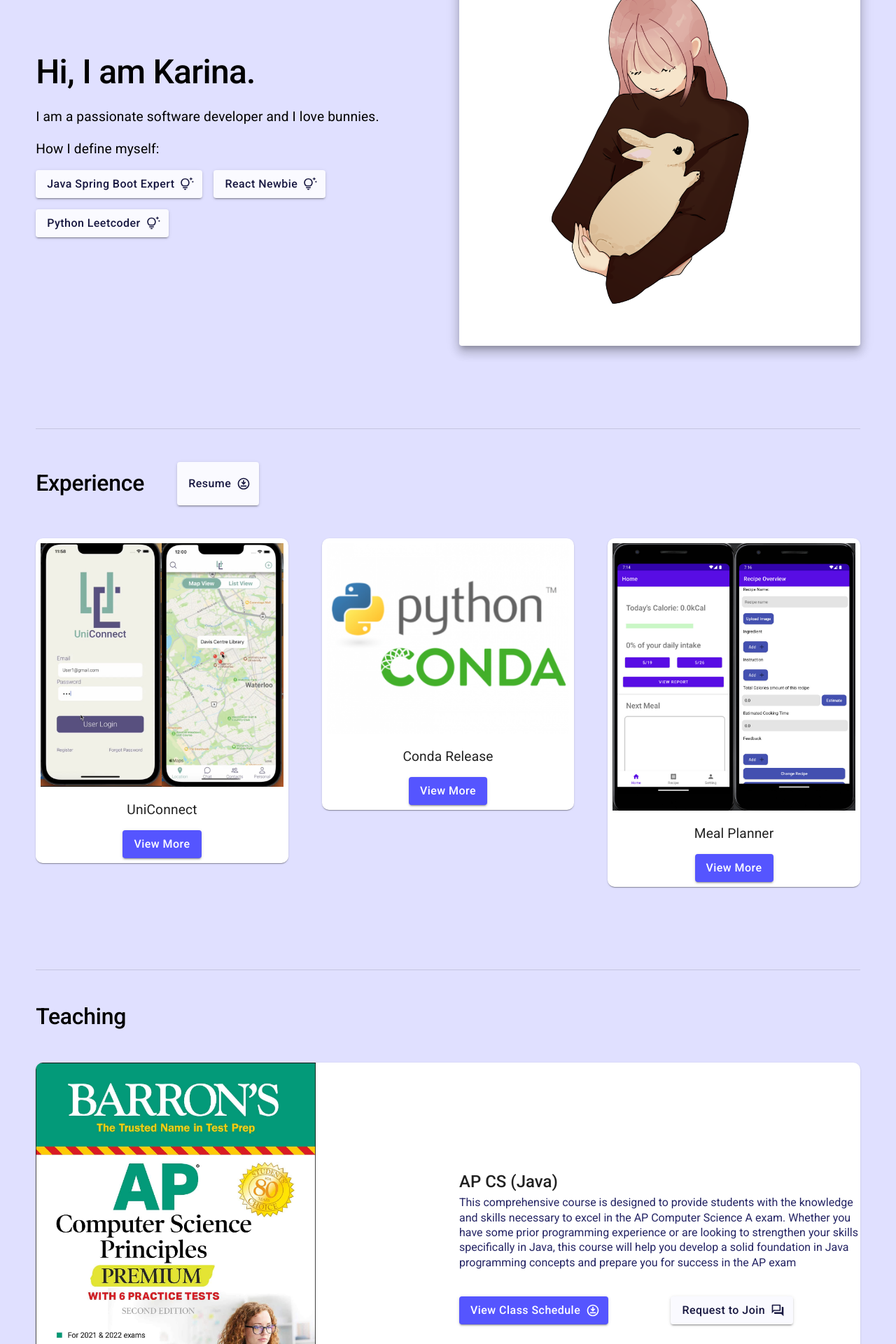
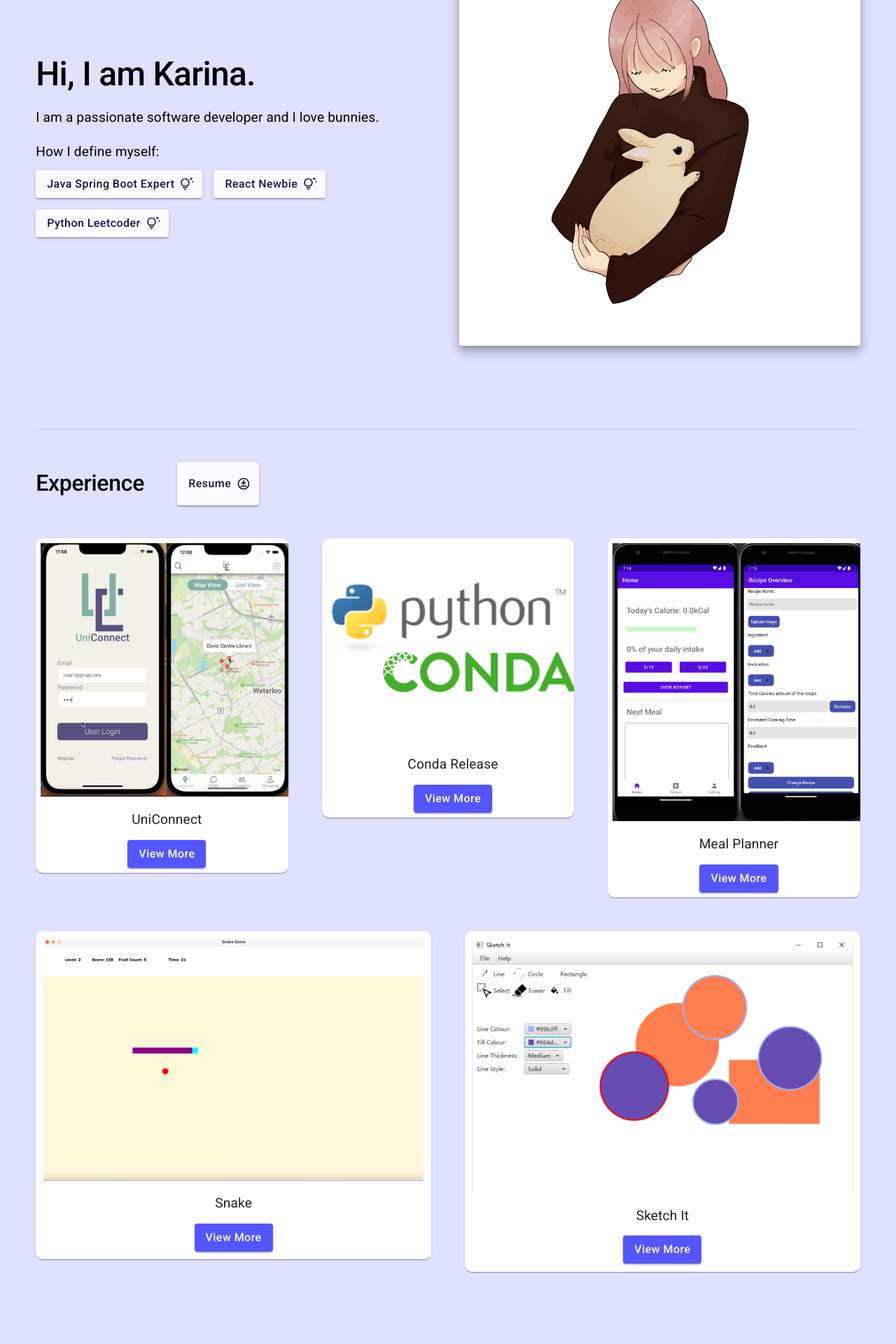
Before and after one commit to KarinaSang/KarinaSang.github.io, a React (Create React App) app in the folder my-website/: page / in a window 1280 px wide. Shown: the part 300-2220 px from the top of the page at 70% size. Built offline with nearby package versions, Linux system fonts and the light colour scheme.

Commit message:
added two more projects and paddings

```diff
--- a/my-website/src/components/ExperienceCard.js
+++ b/my-website/src/components/ExperienceCard.js
@@ -19,7 +19,7 @@ const ExperienceCard = (props) => {
                         src={props.data.image}
                         alt="experience"
                         loading="lazy"
-                        style={{ width: "100%", height: "auto", minWidth: "200px"}}
+                        style={{ width: "100%", height: "auto", minWidth: "360px"}}
                     />
                 </Grid>
                 <Grid item>
--- a/my-website/src/components/TeachingCard.js
+++ b/my-website/src/components/TeachingCard.js
@@ -8,7 +8,7 @@ const TeachingCard = (props) => {
     return (
         <Card>
             <Grid container spacing={4}>
-                <Grid item xs>
+                <Grid item xs m="auto">
                     <img
                         src={props.image}
                         alt="teaching"
@@ -17,11 +17,11 @@ const TeachingCard = (props) => {
                     />
                 </Grid>
                 <Grid item xs my="auto">
-                    <Typography variant="h3">
+                    <Typography variant="h3" p={2}>
                         {props.title}
                     </Typography>
-                    <Typography variant="h5">{props.content}</Typography>
-                    <Grid container spacing={4} my="auto">
+                    <Typography variant="h5" p={2}>{props.content}</Typography>
+                    <Grid container spacing={4} p={2}>
                         <Grid item xs>
                             <Button
                                 color="error"
--- a/my-website/src/jsons/experiences.json
+++ b/my-website/src/jsons/experiences.json
@@ -61,5 +61,29 @@
                 "description": "Adding a Recipe and calculating the calorie"
             }
         ]
+    },
+    {
+        "id": "4",
+        "image": "/resources/snakegame.png",
+        "title": "Snake",
+        "description": [
+            "This game involves creating a replica of the classic Snake game as a part of the CS349 User Interface course project at the University of Waterloo"
+        ],
+        "language": "Languages: Java",
+        "framework": "Tool/Framework: JavaFX, Gradle",
+        "link": "https://github.com/KarinaSang/snake-game",
+        "video": ""
+    },
+    {
+        "id": "5",
+        "image": "/resources/sketchit.png",
+        "title": "Sketch It",
+        "description": [
+            "This project was undertaken for the CS349 User Interface course, where the task involved creating a replica of the Windows Paint software with functionalities such as drawing lines, circles, rectangles, erasing, moving shapes, setting fill and line colors, and saving the created sketch"
+        ],
+        "language": "Languages: Java",
+        "framework": "Tool/Framework: JavaFX, Gradle",
+        "link": "https://github.com/KarinaSang/sketch-it",
+        "video": ""
     }
 ]
--- a/my-website/src/sections/About.js
+++ b/my-website/src/sections/About.js
@@ -8,17 +8,17 @@ const About = () => {
     return (
         <Grid container spacing={4} alignItems="center">
             <Grid item xs={6}>
-                <Grid container rowSpacing={2}>
-                    <Grid item>
+                <Grid container rowSpacing={2} direction="column">
+                    <Grid item xs>
                         <Typography variant="h1">{me.p1}</Typography>
                     </Grid>
-                    <Grid item>
+                    <Grid item xs>
                         <Typography variant="h4">{me.p2}</Typography>
                     </Grid>
-                    <Grid item>
+                    <Grid item xs>
                         <Typography variant="h4">{me.p3}</Typography>
                     </Grid>
-                    <Grid item>
+                    <Grid item xs>
                         <Tags />
                     </Grid>
                 </Grid>
```
Also changed, not shown: my-website/public/resources/sketchit.png (added), my-website/public/resources/snakegame.png (added).
